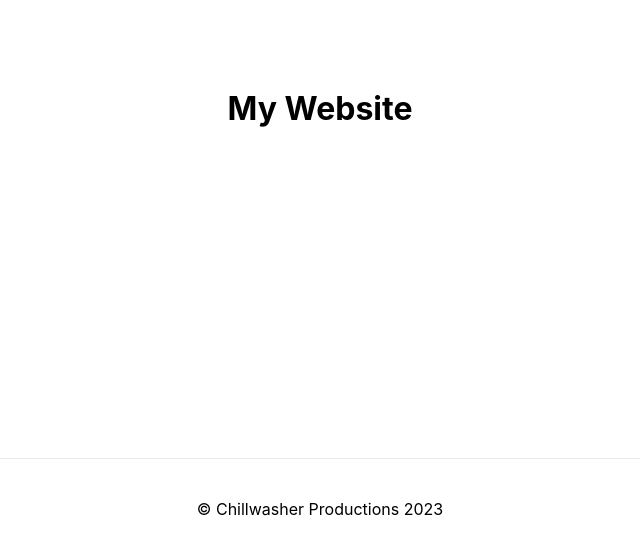
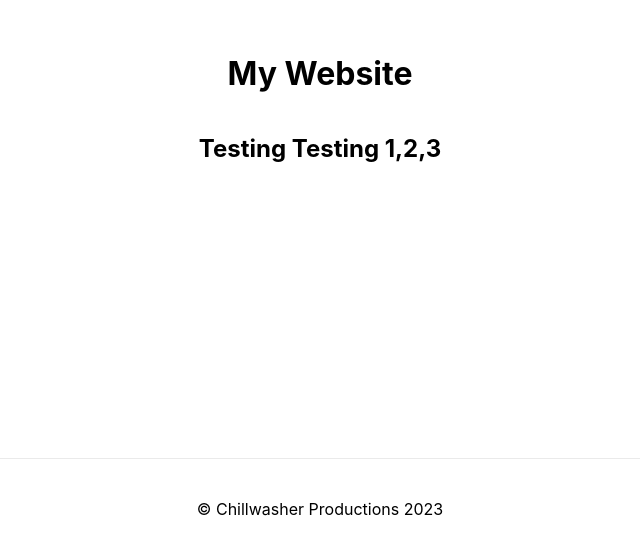
Before and after one commit to Chillywasher/nextjs-docker, a Next.js app: page / in a window 1280 px wide. Shown: the part 242-796 px from the top of the page, without its empty margins (320-960 px from the left). Built offline with nearby package versions, Linux system fonts and the light colour scheme.

Commit message:
Update index.tsx

```diff
--- a/src/pages/index.tsx
+++ b/src/pages/index.tsx
@@ -12,6 +12,8 @@ export default function Home() {
 
       <main className={styles.main}>
         <h1>My Website</h1>
+
+        <h2>Testing Testing 1,2,3</h2>
       </main>
 
       <footer className={styles.footer}>
```
